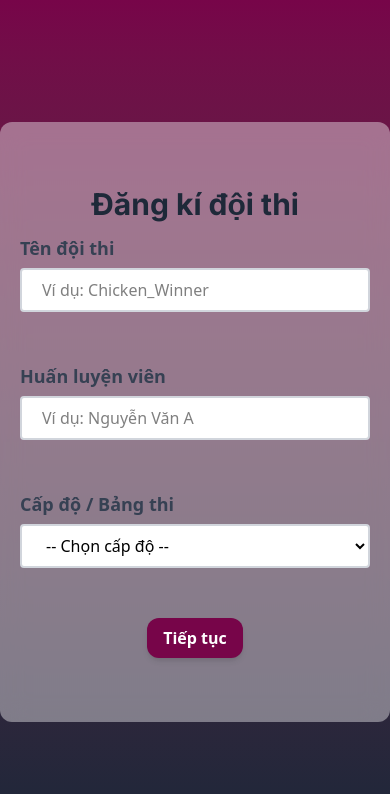
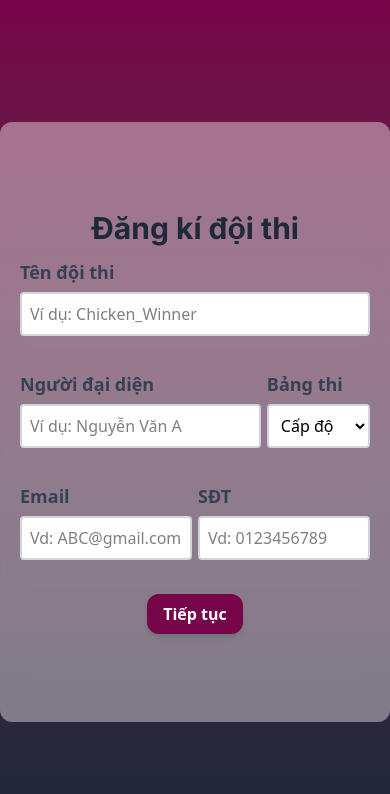
Before and after one commit to dkhoa2906/ucpc-2025-website, a React (Vite) app in the folder frontend/: page /user in a window 390 px wide. Shown: the top 794 px of the page. Built offline with nearby package versions, Linux system fonts and the light colour scheme; a web font is replaced by a local one.

Commit message:
Add InstructorEmail, InstructorPhone
Thêm và điều chỉnh giao diện TeamForm

```diff
--- a/frontend/src/pages/User/Form/Form.jsx
+++ b/frontend/src/pages/User/Form/Form.jsx
@@ -8,12 +8,18 @@ import * as Yup from 'yup';
 const validationSchema = Yup.object({
     teamName: Yup.string()
         .required("Tên đội là bắt buộc."),  //không có regex vì không cần thiết
-    instructor: Yup.string()
+    instructorName: Yup.string()
         .required("Họ và tên người hướng dẫn là bắt buộc.") // Không được để trống
         .matches(/^([A-ZÀ-Ỹ][a-zà-ỹ]*)(\s[A-ZÀ-Ỹ][a-zà-ỹ]*)*$/, "Ghi họ tên theo định dạng, Ví dụ: Nguyễn Văn A"),
     level: Yup.string()
         .oneOf(["highschool", "university"], "Cấp độ không hợp lệ.") // Chỉ cho phép chọn "Trung học" hoặc "Đại học"
         .required("Cấp độ là bắt buộc."),
+    instructorEmail: Yup.string()
+        .required("Email là bắt buộc.")
+        .email("Email không hợp lệ"),
+    instructorPhone: Yup.string()
+        .matches(/^\d{10}$/, "Số điện thoại cần có 10 số")
+        .required("Số điện thoại là bắt buộc."),
 });// Định nghĩa schema cho bước 1
 
 const validationSchema2 = Yup.object({
@@ -83,7 +89,9 @@ const validationSchema2 = Yup.object({
                     )
                     .required("Trường học là bắt buộc."),
                 studentId:
-                Yup.string().required("Mã số sinh viên là bắt buộc."),
+                    Yup.string()
+                    .required("Mã số sinh viên là bắt buộc."),
+
             })
         )
         .min(3, "Phải có ít nhất 3 thành viên")
@@ -142,7 +150,7 @@ const validationSchema3 = Yup.object({
                         if (monthDiff < 0 || (monthDiff === 0 && today.getDate() < birthDate.getDate())) {
                             age--;
                         }
-                        console.log('age:',age);
+                        console.log('age:', age);
                         return age >= 1 && age <= 24;
                     }),
 
@@ -189,7 +197,9 @@ function UserForm() {
         <Formik
             initialValues={{
                 teamName: '',
-                instructor: '',
+                instructorName: '',
+                instructorEmail: '',
+                instructorPhone: '',
                 level: '',
                 members: [
                     { fullName: '', email: '', phone: '', birth: '', university: '', studentId: '' },
@@ -222,7 +232,7 @@ function UserForm() {
             validateOnChange={true}
         >
             {({ isSubmitting, values }) => (
-                <Form className={`  select-none flex flex-col gap-0 items-center justify-center backdrop-blur-md w-full ${step === 1 ? 'rounded-xl max-w-md h-150 my-12 border-none' : 'border-none max-w-full h-screen bg-no'
+                <Form className={`  select-none flex flex-col gap-0 items-center justify-center backdrop-blur-md w-full ${step === 1 ? 'rounded-xl max-w-md h-150 my-12 border-none' : 'border-none h-screen bg-no'
                     } mx-auto border-2 bg-white/40  px-5 py-6`}>
                     {step === 1 && (
                         <>
--- a/frontend/src/pages/User/Form/TeamForm.jsx
+++ b/frontend/src/pages/User/Form/TeamForm.jsx
@@ -21,10 +21,10 @@ function TeamForm() {
           id="teamName"
           name="teamName"
           placeholder="Ví dụ: Chicken_Winner"
-          className="hover:border-[#895593] duration-300 border-2 w-full  border-gray-300 rounded px-5 py-2 bg-white focus:ring-2 focus:ring-pink-400 focus:outline-none transition"
+          className="hover:border-[#895593] duration-300 border-2 w-full  border-gray-300 rounded px-2 py-2 bg-white focus:ring-2 focus:ring-pink-400 focus:outline-none transition"
         />
 
-        <div className="h-8 mt-0">
+        <div className="h-4 mt-0">
           <ErrorMessage name={'teamName'}>
             {(msg) => <div className="text-red-800 text-sm mt-1 font-style: italic">{msg}</div>}
           </ErrorMessage>
@@ -33,20 +33,20 @@ function TeamForm() {
 
       </div>
 
-
+      <div className="flex flex-row gap-1.5 mt-0 w-full max-w-md py-0">
         {/* Người hướng dẫn: */}
-      <div className="flex flex-col gap-1.5 mt-0 w-full max-w-md">
-        <label htmlFor="instructor" className="text-lg font-bold text-gray-700">
-          Huấn luyện viên
+        <div className="flex flex-col gap-1.5 mt-0 w-full max-w-md flex-[7]">
+          <label htmlFor="instructorName" className="text-lg font-bold text-gray-700">
+            Người đại diện
           </label>
           <Field
-          id="instructor"
-          name="instructor"
+            id="instructorName"
+            name="instructorName"
             placeholder="Ví dụ: Nguyễn Văn A"
-          className="hover:border-[#895593] duration-300 border-2 w-full border-gray-300 rounded px-5 py-2 bg-white focus:ring-2 focus:ring-pink-400 focus:outline-none transition"
+            className="hover:border-[#895593] duration-300 border-2 w-full border-gray-300 rounded px-2 py-2 bg-white focus:ring-2 focus:ring-pink-400 focus:outline-none transition"
           />
-        <div className="h-8 mt-0">
-          <ErrorMessage name={'instructor'}>
+          <div className=" mt-0">
+            <ErrorMessage name={'instructorName'}>
               {(msg) => <div className="text-red-800 text-sm mt-1 font-style: italic">{msg}</div>}
             </ErrorMessage>
           </div>
@@ -56,24 +56,63 @@ function TeamForm() {
 
 
         {/* Level, cấp độ, bảng thi */}
-      <div className="flex flex-col gap-1.5 mt-0 w-full max-w-md">
+        <div className="flex flex-col gap-1.5 mt-0 w-full max-w-md flex-[3]">
           <label htmlFor="level" className="text-lg font-bold text-gray-700">
-          Cấp độ / Bảng thi
+             Bảng thi
           </label>
           <Field
             as="select"
             id="level"
             name="level"
-          className="hover:border-[#895593] duration-300 border-2 w-full border-gray-300 rounded px-5 py-2 bg-white focus:ring-2 focus:ring-pink-400 focus:outline-none transition"
+            className="hover:border-[#895593] duration-300 border-2 w-full border-gray-300 rounded px-2 py-2 bg-white focus:ring-2 focus:ring-pink-400 focus:outline-none transition"
           >
-          <option value="">-- Chọn cấp độ --</option>
+            <option value=""> Cấp độ</option>
             <option value="highschool">Trung học</option>
             <option value="university">Đại học</option>
           </Field>
-        <div className="h-8 mt-0">
+          <div className="h-4 mt-0">
             <ErrorMessage name={'level'}>
               {(msg) => <div className="text-red-800 text-sm mt-1 font-style: italic">{msg}</div>}
             </ErrorMessage>
+          </div>
+        </div>
+      </div>
+
+
+      {/* Thông tin người đại diện */}
+<div className="flex flex-row gap-1.5 mt-0 w-full max-w-md py-0">
+      <div className="flex flex-col  gap-1.5 mt-0 w-full max-w-md">
+        <label htmlFor="instructorEmail" className="text-lg font-bold text-gray-700">
+          Email
+        </label>
+        <Field
+          id="instructorEmail"
+          name="instructorEmail"
+          placeholder="Vd: ABC@gmail.com"
+          className="hover:border-[#895593] duration-300 border-2 w-full border-gray-300 rounded px-2 py-2 bg-white focus:ring-2 focus:ring-pink-400 focus:outline-none transition"
+        />
+        <div className="h-4 mt-0">
+          <ErrorMessage name={'instructorEmail'}>
+            {(msg) => <div className="text-red-800 text-sm mt-1 font-style: italic">{msg}</div>}
+          </ErrorMessage>
+        </div>
+      </div>
+      <div className="flex flex-col gap-1.5 mt-0 w-full max-w-md">
+
+        <label htmlFor="instructorPhone" className="text-lg font-bold text-gray-700">
+          SĐT
+        </label>
+        <Field
+          id="instructorPhone"
+          name="instructorPhone"
+          placeholder="Vd: 0123456789"
+          className="hover:border-[#895593] duration-300 border-2 w-full border-gray-300 rounded px-2 py-2 bg-white focus:ring-2 focus:ring-pink-400 focus:outline-none transition"
+        />
+        <div className="h-4 mt-0">
+          <ErrorMessage name={'instructorPhone'}>
+            {(msg) => <div className="text-red-800 text-sm mt-1 font-style: italic">{msg}</div>}
+          </ErrorMessage>
+        </div>
       </div>
       </div>
 
```
Lines whose indentation alone changed are shown as unchanged.
